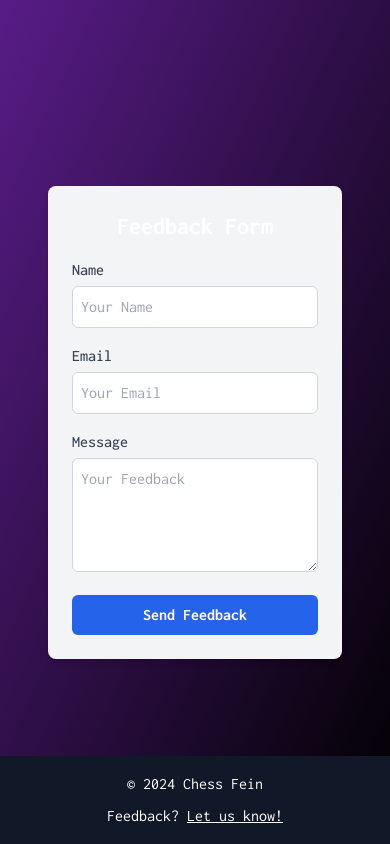
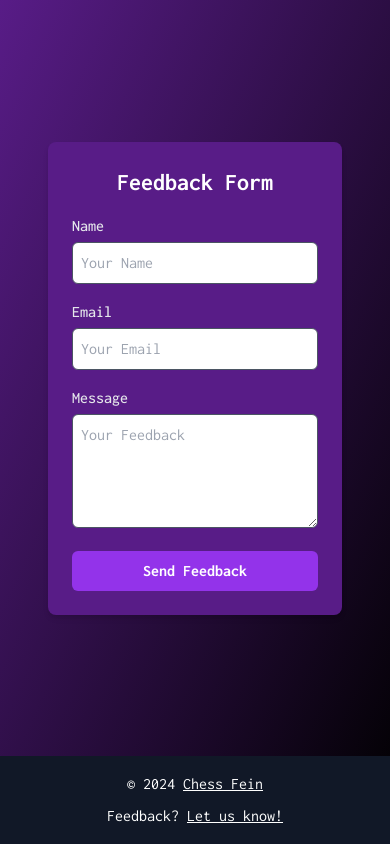
Before and after one commit to Jacobmrose/chess-fein, a Next.js app: page /feedback in a window 390 px wide. Built offline with nearby package versions, Linux system fonts and the light colour scheme; no server answers.

Commit message:
middleware, chessboard styling
Added middleware to protect routes in nextjs if a user is not authenticated with auth0 redirect to home page, added chessboard and responsive styling so that the board looks good on desktop and mobile.

```diff
--- a/package.json
+++ b/package.json
@@ -15,6 +15,7 @@
     "@types/mongoose": "^5.11.97",
     "axios": "^1.7.7",
     "bcryptjs": "^2.4.3",
+    "chess.js": "^1.0.0-beta.8",
     "cors": "^2.8.5",
     "dotenv": "^16.4.5",
     "express": "^4.21.1",
@@ -27,6 +28,7 @@
     "next": "14.2.15",
     "nodemon": "^3.1.7",
     "react": "^18",
+    "react-chessboard": "^4.7.2",
     "react-dom": "^18",
     "react-icons": "^5.3.0",
     "react-toastify": "^10.0.6",
--- a/src/app/components/FeedbackForm.tsx
+++ b/src/app/components/FeedbackForm.tsx
@@ -30,17 +30,19 @@ const FeedbackForm: React.FC = () => {
   }
 
   return (
-    <div className='max-w-lg mx-auto p-6 bg-gray-100 rounded-lg shadow-md'>
+    <div className='max-w-lg mx-auto p-6 bg-purple-900 rounded-lg shadow-md'>
       {submitted ? (
-        <p className='text-center text-green-600 font-semibold'>
+        <p className='text-center text-green-400 font-semibold'>
           Thank you for your feedback!
         </p>
       ) : (
         <form onSubmit={handleSubmit} className='space-y-4'>
-          <h2 className='text-2xl text-center font-bold'>Feedback Form</h2>
+          <h2 className='text-2xl text-center text-white font-bold'>
+            Feedback Form
+          </h2>
           <div>
             <label
-              className='block mb-1 font-medium text-gray-700'
+              className='block mb-1 font-medium text-gray-200'
               htmlFor='name'
             >
               Name
@@ -50,14 +52,14 @@ const FeedbackForm: React.FC = () => {
               id='name'
               value={name}
               onChange={(e) => setName(e.target.value)}
-              className='w-full border border-gray-300 rounded-md p-2 focus:outline-none focus:ring-2 focus:ring-blue-500'
+              className='w-full border border-gray-600 rounded-md p-2 focus:outline-none focus:ring-2 focus:ring-purple-600'
               placeholder='Your Name'
               required
             />
           </div>
           <div>
             <label
-              className='block mb-1 font-medium text-gray-700'
+              className='block mb-1 font-medium text-gray-200'
               htmlFor='email'
             >
               Email
@@ -67,14 +69,14 @@ const FeedbackForm: React.FC = () => {
               id='email'
               value={email}
               onChange={(e) => setEmail(e.target.value)}
-              className='w-full border border-gray-300 rounded-md p-2 focus:outline-none focus:ring-2 focus:ring-blue-500'
+              className='w-full border border-gray-600 rounded-md p-2 focus:outline-none focus:ring-2 focus:ring-purple-600'
               placeholder='Your Email'
               required
             />
           </div>
           <div>
             <label
-              className='block mb-1 font-medium text-gray-700'
+              className='block mb-1 font-medium text-gray-200'
               htmlFor='message'
             >
               Message
@@ -83,7 +85,7 @@ const FeedbackForm: React.FC = () => {
               id='message'
               value={message}
               onChange={(e) => setMessage(e.target.value)}
-              className='w-full border border-gray-300 rounded-md p-2 focus:outline-none focus:ring-2 focus:ring-blue-500'
+              className='w-full border border-gray-600 rounded-md p-2 focus:outline-none focus:ring-2 focus:ring-purple-600'
               placeholder='Your Feedback'
               rows={4}
               required
@@ -91,7 +93,7 @@ const FeedbackForm: React.FC = () => {
           </div>
           <button
             type='submit'
-            className='w-full bg-blue-600 text-white font-bold py-2 rounded-md hover:bg-blue-700 transition-colors duration-300'
+            className='w-full bg-purple-600 text-white font-bold py-2 rounded-md hover:bg-purple-700 transition-colors duration-300'
           >
             Send Feedback
           </button>
--- a/src/app/components/Footer.tsx
+++ b/src/app/components/Footer.tsx
@@ -1,7 +1,12 @@
 function Footer() {
   return (
-    <footer className='bg-gray-900 text-white p-4 text-center w-full fixed bottom-0 left-0'>
-      <div className='mb-2'>© 2024 Chess Fein</div>
+    <footer className='bg-gray-900 text-white p-4 text-center w-full'>
+      <div className='mb-2'>
+        © 2024{' '}
+        <a href='/' className='underline hover:text-purple-300'>
+          Chess Fein
+        </a>
+      </div>
       <div>
         <p>
           Feedback?{' '}
--- a/src/app/layout.tsx
+++ b/src/app/layout.tsx
@@ -49,6 +49,7 @@ const Layout: React.FC<LayoutProps> = ({ children }) => {
             closeOnClick
             pauseOnHover
             pauseOnFocusLoss
+            toastClassName='toast-centered'
           />
         </body>
       </UserProvider>
--- a/src/app/page.tsx
+++ b/src/app/page.tsx
@@ -1,27 +1,32 @@
-// src/app/page.tsx
-
 'use client'
 
 import Link from 'next/link'
 import { useUser } from '@auth0/nextjs-auth0/client'
+import { useEffect } from 'react'
+import { useRouter } from 'next/navigation'
+import { toast } from 'react-toastify'
 
 export default function Home() {
-  const { user, isLoading } = useUser() // Get user info and loading state from Auth0
+  const { user, isLoading } = useUser()
+  const router = useRouter()
+
+  useEffect(() => {
+    // Check if the searchParams contain the 'redirected' parameter
+    const redirected = new URLSearchParams(window.location.search).get(
+      'redirected'
+    )
+
+    if (redirected) {
+      toast.warn('Please log in for full access.')
+    }
+  }, [])
 
   return (
     <div className='flex flex-col items-center justify-center h-screen bg-gradient-to-br from-purple-900 to-black w-full px-8 md:px-16 lg:px-32 relative'>
-      {/* <img
-        src='/chess-fein.png'
-        alt='Chess Fein Logo'
-        className='h-32 mb-24 z-10 filter invert'
-      /> */}
-
-      {/* Updated Heading */}
       <h1 className='text-6xl md:text-8xl font-bold mb-40 text-transparent bg-clip-text text-white text-center drop-shadow-lg'>
         Chess Fein
       </h1>
 
-      {/* Conditionally render content based on user authentication status */}
       {!isLoading && !user ? (
         <>
           <Link
--- a/src/app/play/page.tsx
+++ b/src/app/play/page.tsx
@@ -1,4 +1,29 @@
-function Play() {
-  return <div>Play</div>
+'use client'
+
+import { Chessboard } from 'react-chessboard'
+
+export default function Play() {
+  return (
+    <div className='flex justify-center items-center w-full h-screen p-4'>
+      <div className='relative w-full max-w-4xl flex justify-center h-full'>
+        <div
+          className='flex justify-center items-center w-full h-full'
+          style={{ maxWidth: '75vmin', maxHeight: '75vmin' }}
+        >
+          <Chessboard
+            customBoardStyle={{
+              borderRadius: '4px',
+              boxShadow: '0 2px 10px rgba(0, 0, 0, 0.5)',
+            }}
+            customDarkSquareStyle={{
+              backgroundColor: '#6A0DAD',
+            }}
+            customLightSquareStyle={{
+              backgroundColor: '#D3D3D3',
+            }}
+          />
+        </div>
+      </div>
+    </div>
+  )
 }
-export default Play
--- a/src/app/styles/globals.css
+++ b/src/app/styles/globals.css
@@ -27,3 +27,10 @@ body {
     text-wrap: balance;
   }
 }
+
+.toast-centered {
+  display: flex;
+  justify-content: center;
+  align-items: center;
+  text-align: center;
+}
```
Also changed, not shown: src/middleware.ts (added, +32 -0 lines), 1 other file (tests, documents, lock files or other folders).
